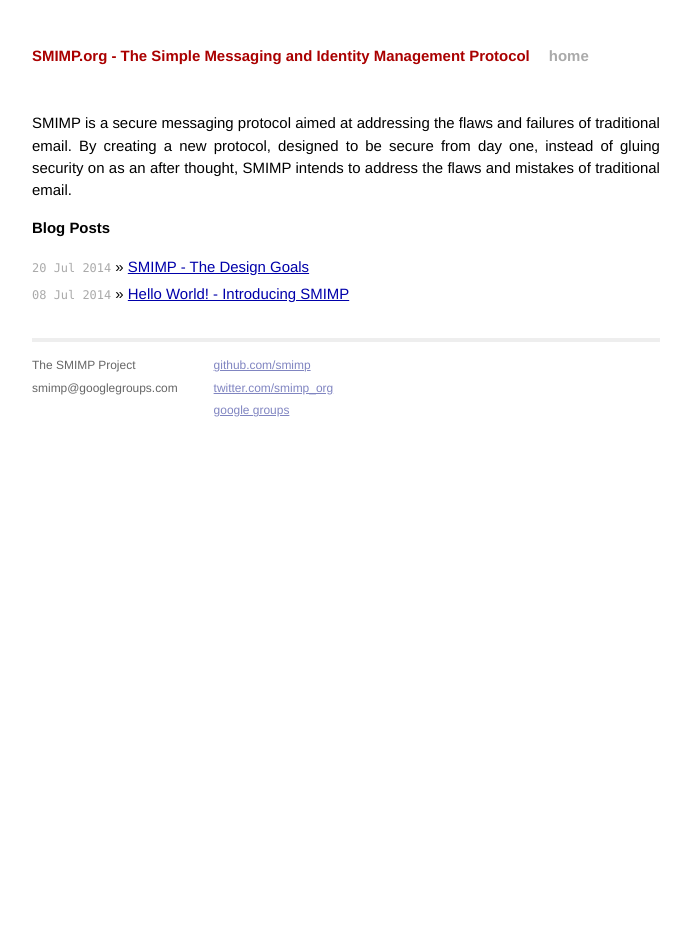
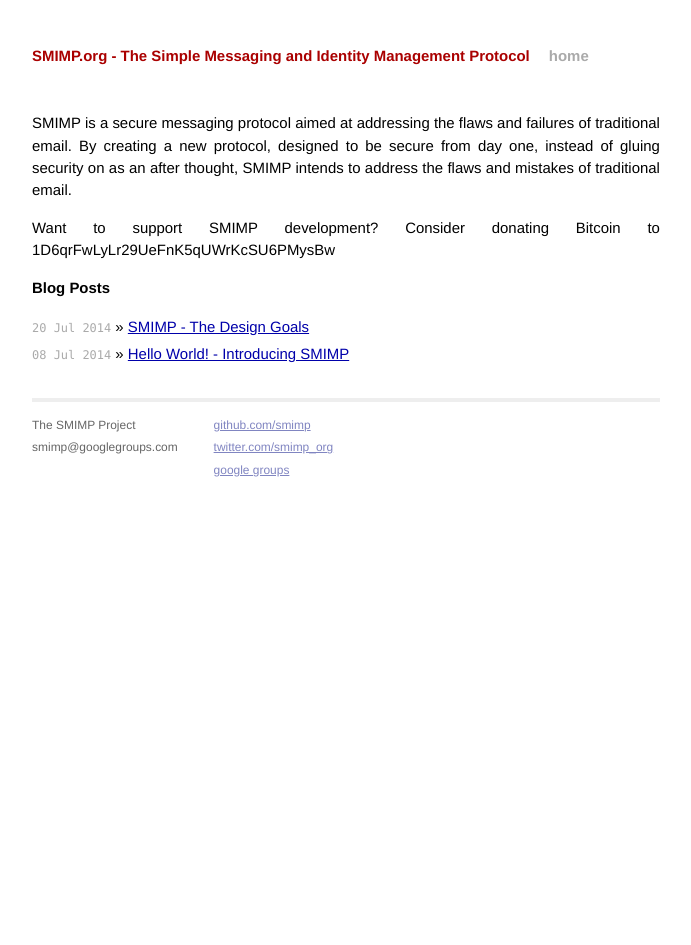
Before and after one commit to smimp/smimp.github.io, a Jekyll site: the page built from index.html, in a window 1280 px wide. Shown: the whole page, without its empty margins (294-985 px from the left). Built offline with Jekyll 4.4.1, drawn with Linux system fonts in a browser that asks for light colours; Markdown is read by kramdown in place of the engine named in the settings.

Commit message:
Add donation address

```diff
--- a/index.html
+++ b/index.html
@@ -7,6 +7,7 @@
   <p>SMIMP is a secure messaging protocol aimed at addressing the flaws and failures of traditional email. By creating a
     new protocol, designed to be secure from day one, instead of gluing security on as an after thought, SMIMP intends
     to address the flaws and mistakes of traditional email.</p>
+  <p>Want to support SMIMP development? Consider donating Bitcoin to 1D6qrFwLyLr29UeFnK5qUWrKcSU6PMysBw</p>
   <p></p>
   <h1>Blog Posts</h1>
   <ul class="posts">
```
